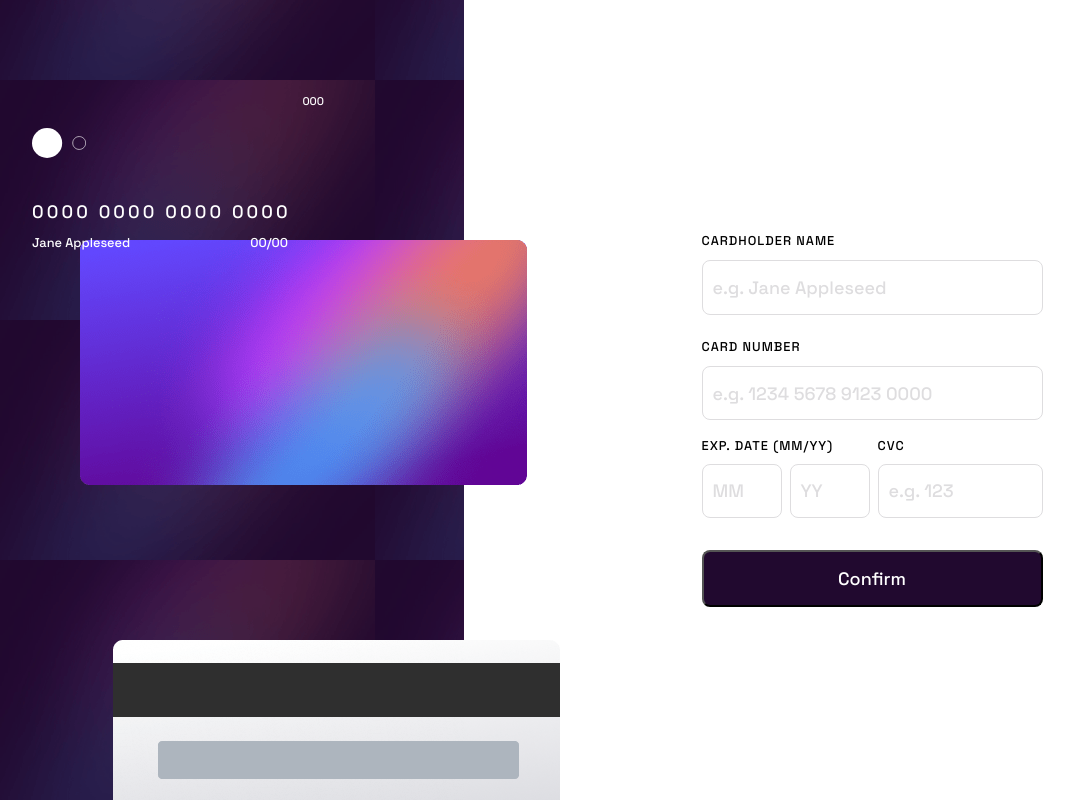
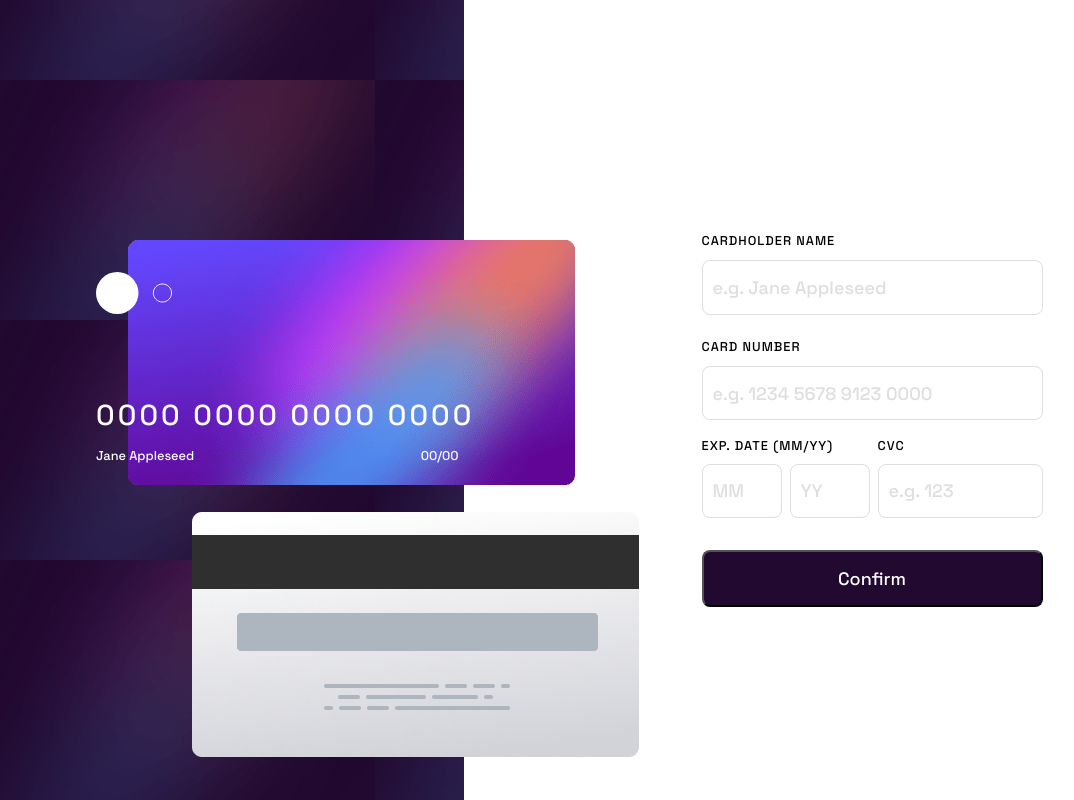
Before and after one commit to sclingan/interactive-card-details, a React (Vite) app: page / in a window 1280 px wide. Shown: the top 800 px of the page, without its empty margins (0-1074 px from the left). Built offline with nearby package versions, Linux system fonts and the light colour scheme.

Commit message:
Fixing font-sizes, position absolute

```diff
--- a/src/App.css
+++ b/src/App.css
@@ -14,6 +14,7 @@
 
 /* TODO:
      fix input alignment
+     fix desktop background/picture element??
 */
 
 body {
@@ -24,9 +25,6 @@ body {
     font-family: var(--ff);
     font-weight: var(--fw);
     padding-block: 2rem;
-}
-
-main {
 }
 
 header {
@@ -69,14 +67,14 @@ header {
 
 .cvc-icon {
     position: absolute;
-    top: 5.8rem;
-    left: 18.9rem;
+    top: 14.5rem;
+    right: 5rem;
     font-size: 0.7rem;
 }
 
 .card-info {
     position: absolute;
-    top: 8rem;
+    top: 17.8rem;
     left: 2rem;
     min-width: 17rem;
 }
@@ -100,9 +98,6 @@ section {
     padding-block: 2rem;
     padding-inline: 1rem;
     padding-top: 5rem;
-}
-
-form {
 }
 
 label {
@@ -172,10 +167,7 @@ button {
     margin-block: 1rem;
 }
 
-@media(min-width: 56.25rem) { /* 40rem */
-
-  body {
-  }
+@media(min-width: 64rem) {
 
   main {
     display: flex;
@@ -187,7 +179,6 @@ button {
     display: flex;
     flex-direction: column-reverse;
     min-height: 70rem;
-    /* margin: 0 auto; */
   }
 
   section {
@@ -206,14 +197,38 @@ button {
 
   .card-back {
     position: absolute;
-    top: 40rem;
-    right: 45rem;
+    top: 32rem;
+    left: 4rem;
   }
 
   .card-front {
     position: absolute;
     top: 15rem;
-    /* right: 20rem; */
-    left: 5rem;
+    left: 4rem;
+  }
+
+  .card-info {
+    left: 6rem;
+    top: 17rem;
+    font-size: var(--font-size);
+  }
+
+  .card-logo {
+    padding-bottom: 5rem;
+  }
+
+  .card-number {
+    font-size: 1.8rem;
   }
 }
+
+@media(min-width: 73.75rem) {
+
+    .card-back {
+        left: 9rem;
+    }
+
+    .card-front {
+        left: 8rem;
+    }
+}
```
